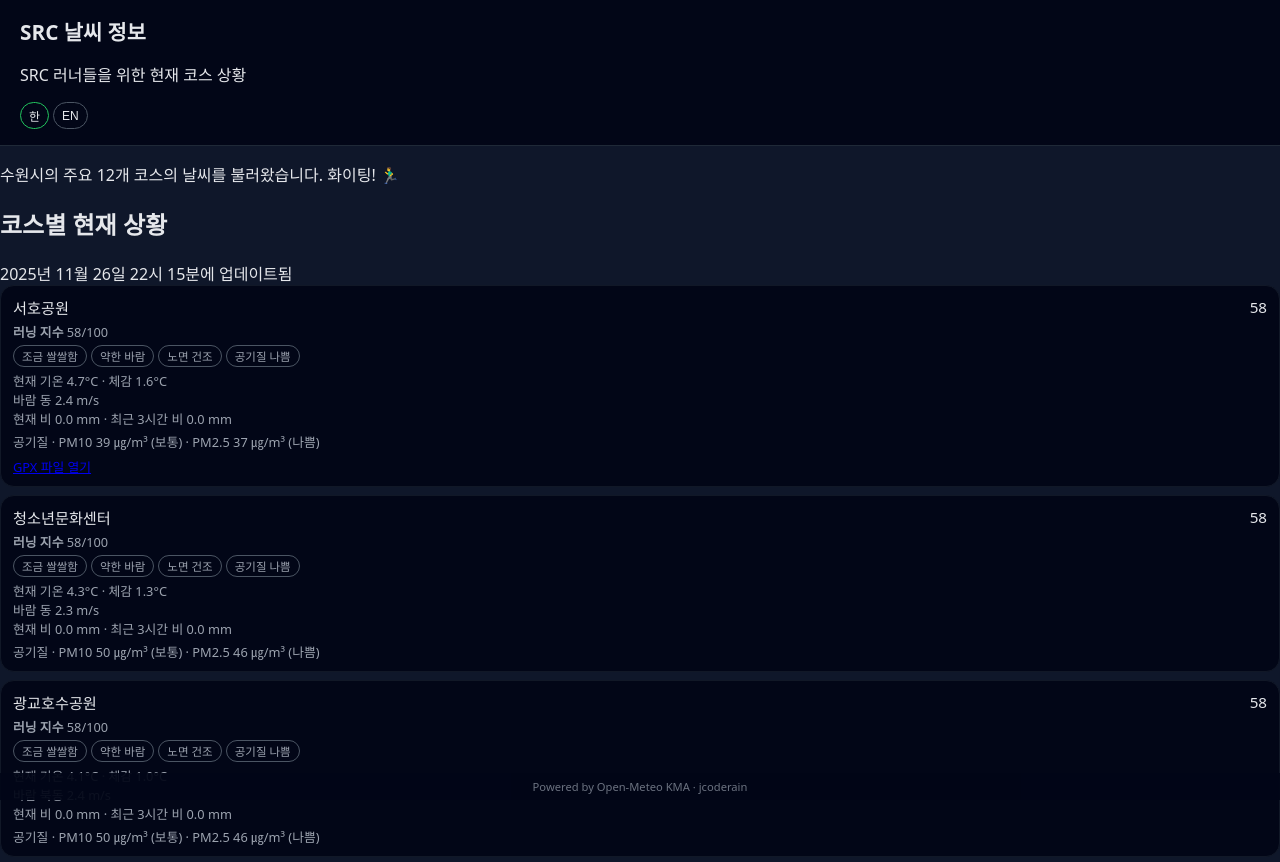
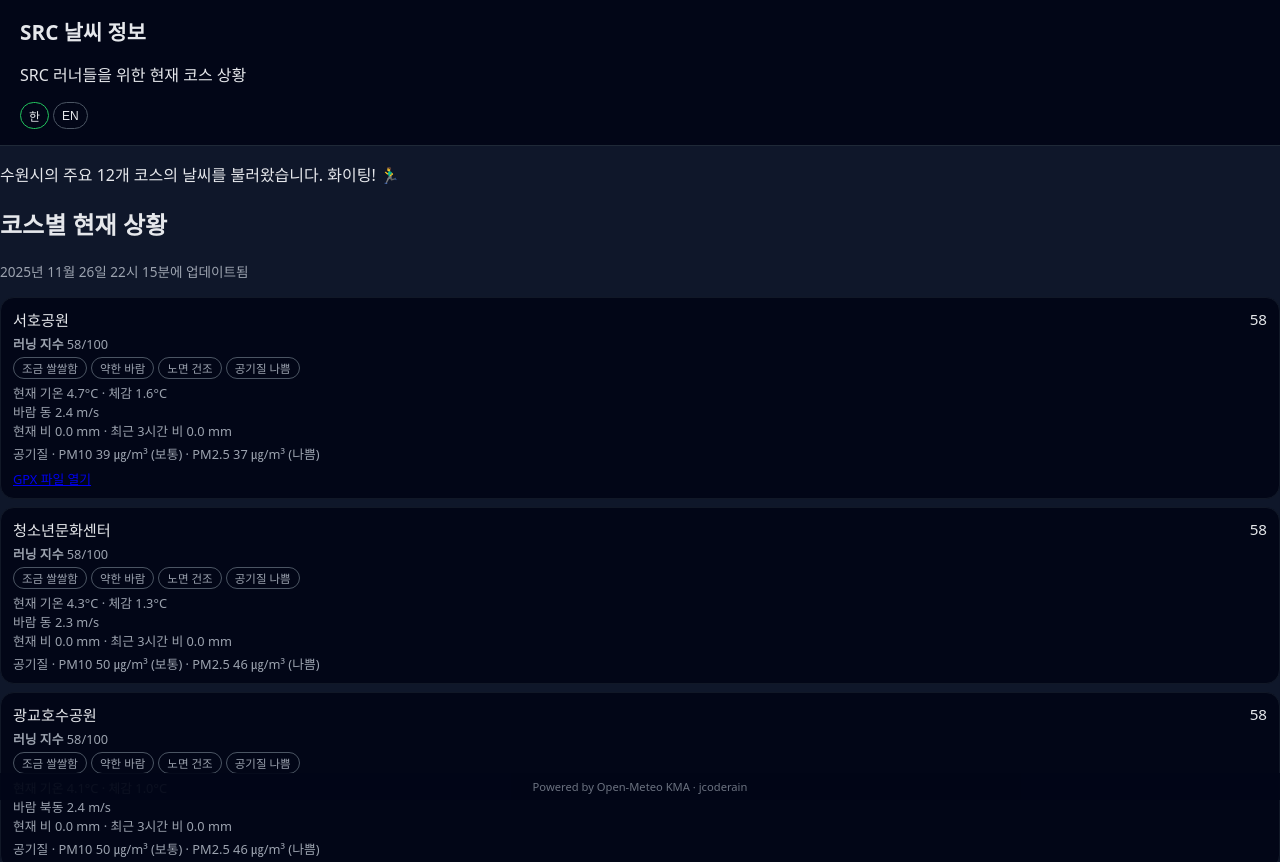
Before and after one commit to jcoderain/src-weather, a plain HTML site: page index.html in a window 1280 px wide. Shown: the top 862 px of the page. Drawn offline with Linux system fonts and the light colour scheme.

Commit message:
Arrange position title from card

```diff
--- a/style.css
+++ b/style.css
@@ -136,3 +136,10 @@
   background: #020617ee;
   color: #6b7280;
 }
+
+.course-list-updated {
+  margin-top: 4px;
+  margin-bottom: 16px;  /* ✅ 카드와의 간격 */
+  font-size: 0.85rem;
+  color: #9ca3af;
+}
```
